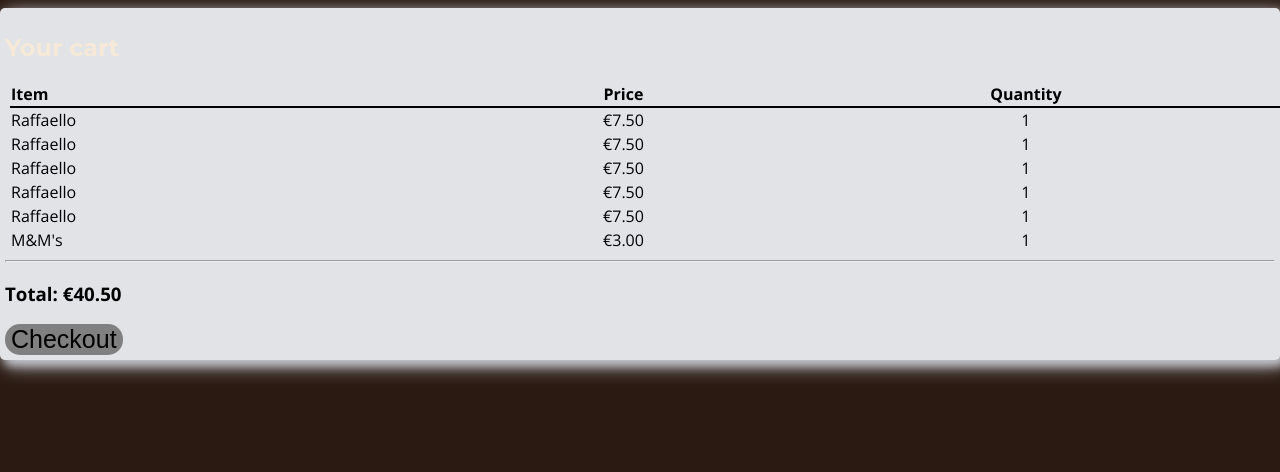
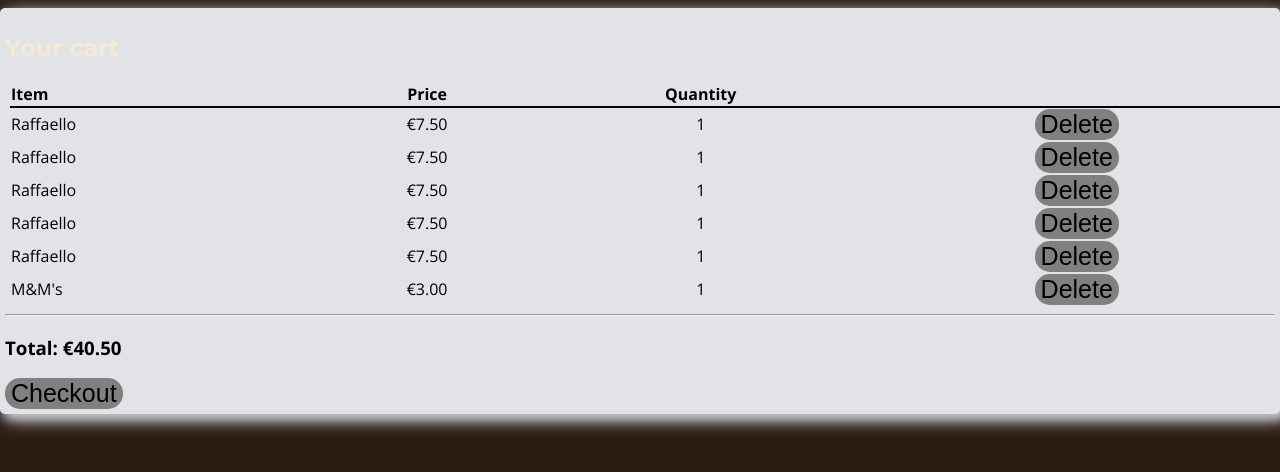
Before and after one commit to MISTER-SNOEP/webshopV2, a PHP site: page /cart.php in a window 1280 px wide. Shown: the part 132-604 px from the top of the page. Run offline with PHP 8.4, Linux system fonts and the light colour scheme; data comes from the database, SQL or seed files in the repository; some web fonts are replaced.

Commit message:
Implement item deletion in cart
Added functionality to delete items from the cart.

```diff
--- a/safawebshopV2/cart.php
+++ b/safawebshopV2/cart.php
@@ -68,6 +68,21 @@
             }
 
             $conn = connection();
+
+            if ($_SERVER['REQUEST_METHOD'] === 'POST' && isset($_POST['delete_item'])) {
+                $cart_id = (int)$_POST['cart_id'];
+                $product_id = (int)$_POST['id'];
+                $deleteStmt = $conn->prepare("DELETE FROM cart_items WHERE cart_id = ? AND id = ?");
+                $deleteStmt->bind_param("ii", $cart_id, $product_id);
+                $deleteStmt->execute();
+                $deleteStmt->close();
+
+                // Redirect (PRG), чтобы избежать повторного удаления при обновлении
+                header("Location: cart.php");
+                exit;
+            }
+
+
             $user_id = 1; // Needs to be changed to dynamic user ID after login implementation!
 
             $cartQuery = $conn->prepare("
@@ -89,12 +104,15 @@
 
             $query = $conn->prepare("
                 SELECT
-                    ci.unit_price,
-                    ci.quantity,
-                    p.name AS product_name
+                ci.id,
+                ci.product_id,
+                ci.unit_price,
+                ci.quantity,
+                p.name AS product_name
                 FROM cart_items ci
                 JOIN products p ON ci.product_id = p.product_id
                 WHERE ci.cart_id = ?
+
             ");
             $query->bind_param("i", $cart_id);
             $query->execute();
@@ -115,6 +133,13 @@
                         <td>' . htmlspecialchars($row['product_name']) . '</td>
                         <td style="text-align:center;">€' . number_format($row['unit_price'], 2) . '</td>
                         <td style="text-align:center;">' . $row['quantity'] . '</td>
+                        <td style="text-align:center;">
+                        <form method="post" action="cart.php" style="display:inline;">
+                            <input type="hidden" name="cart_id" value="' . $cart_id . '">
+                            <input type="hidden" name="id" value="' . $row['id'] . '">
+                            <button type="submit" name="delete_item">Delete</button>
+                        </form>
+                        </td>
                     </tr>';
             }
 
@@ -138,4 +163,5 @@
         </div>
     </section>
 </body>
+
 </html>
```
